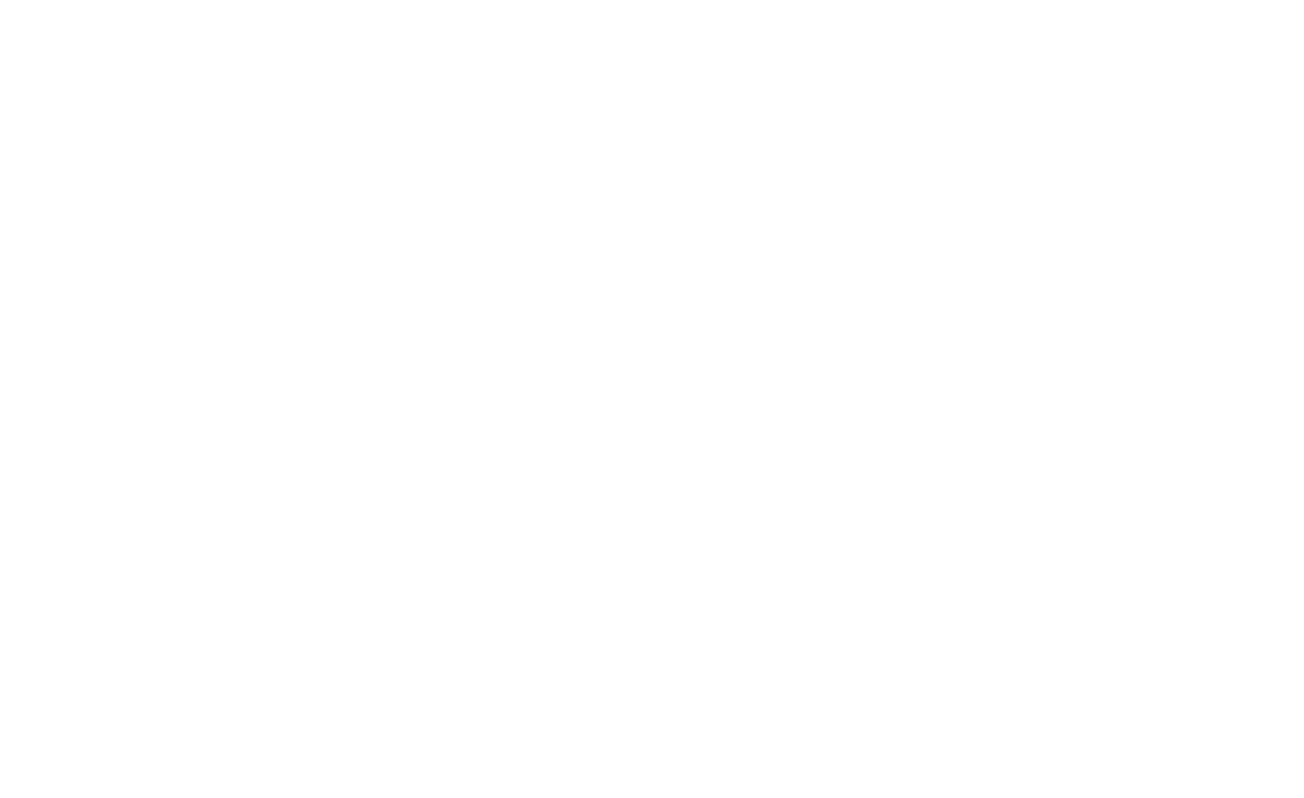
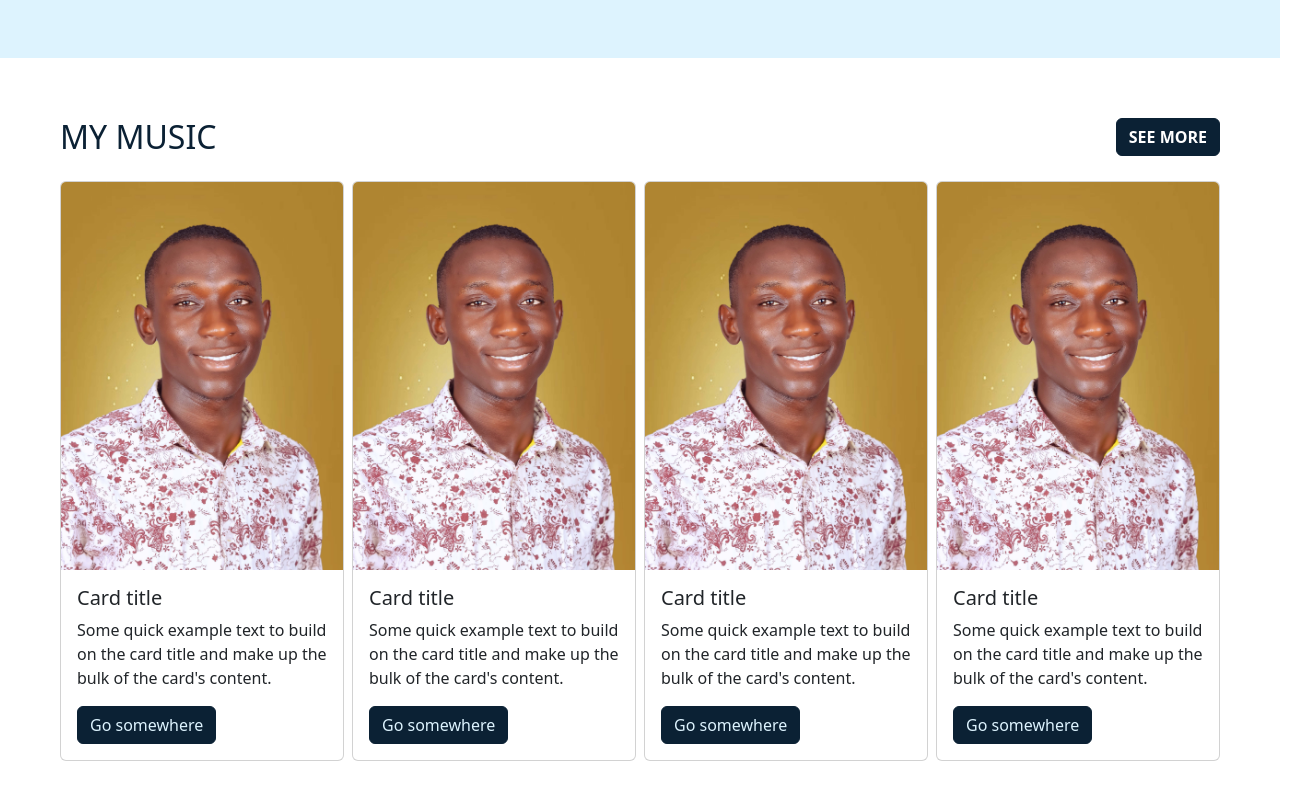
Before and after one commit to Olayinka-2/pelumi-music, a React (Vite) app: page / in a window 1280 px wide. Shown: the part 1542-2340 px from the top of the page, 1304 px wide, since content can reach past the window. Before the commit the page ends 1540 px from the top, so only its background shows below. Built offline with nearby package versions, Linux system fonts and the light colour scheme.

Commit message:
Add the video section

```diff
--- a/src/App.tsx
+++ b/src/App.tsx
@@ -1,17 +1,22 @@
-import Header from "./components/Header";
+import NavBar from "./components/NavBar";
 import HeroSection from "./components/HeroSection";
 import AboutMe from "./components/AboutMe";
+import Music from "./components/Music";
+import Video from "./components/Video";
+
 
 function App() {
 
   return (
     <>
     <header className="py-5">
-      <Header />
+      <NavBar />
       <HeroSection />
     </header>
     <main>
       <AboutMe />
+      <Music />
+      <Video />
     </main>
     </>
   )
--- a/src/components/HeroSection.tsx
+++ b/src/components/HeroSection.tsx
@@ -5,22 +5,20 @@ const HeroSection:React.FC = () => {
     <>
       <div className="container-md p-5 pb-0">
       <div className="row justify-content-center align-item-center">
-        <div className="col-md-5 text-center d-none d-md-block">
+        <div className="col-md-6 text-center d-none d-md-block">
           <img  src={myImage} alt="profile image" className="img-fluid img-height" />
         </div>
         <div className="col-md-5 text-center py-4">
           <div className='text-white'>
             <p className="display-2 fw-bold">Welcome</p>
             <p className="lh">Lorem ipsum dolor, sit amet consectetur adipisicing elit. Illo consectetur voluptates eius omnis similique, voluptas quasi quae expedita iste ut enim recusandae quidem, odit non repellendus cupiditate illum quisquam iure?</p>
-            <div className="ratio ratio-16x9">
               <div className="ratio ratio-16x9">
-              <iframe
-                src="https://www.youtube.com/embed/Z4ZL8aU-bAM"
-                title="YouTube video"
-                allowFullScreen
-              ></iframe>
+                <iframe
+                  src="https://www.youtube.com/embed/Z4ZL8aU-bAM"
+                  title="YouTube video"
+                  allowFullScreen
+                ></iframe>
             </div>
-          </div>
 
           </div>
         </div>
--- /dev/null
+++ b/src/components/Music.tsx
@@ -0,0 +1,65 @@
+import myImage from "../asset/profile.jpg";
+
+const Music:React.FC = () => {
+  return (
+    <>
+      <section id="music-section">
+        <div>
+          <div  className="d-flex flex-row justify-content-between align-item-center">
+            <h2 className="text-text-dark mb-4">MY MUSIC</h2>
+            <button className="btn btn-text-dark align-self-start fw-semibold">SEE MORE</button>
+          </div>
+          <div>
+          <div className="row g-2">
+
+            <div className=" col-md-6 col-xl-3">
+              <div className="card">
+                <img src={myImage} className="card-img-top" alt="..." />
+                <div className="card-body">
+                  <h5 className="card-title">Card title</h5>
+                  <p className="card-text">Some quick example text to build on the card title and make up the bulk of the card's content.</p>
+                  <a href="#" className="btn btn-text-dark text-accent-bg">Go somewhere</a>
+                </div>
+              </div>
+            </div>
+            <div className=" col-md-6 col-xl-3">
+              <div className="card">
+                <img src={myImage} className="card-img-top" alt="..." />
+                <div className="card-body">
+                  <h5 className="card-title">Card title</h5>
+                  <p className="card-text">Some quick example text to build on the card title and make up the bulk of the card's content.</p>
+                  <a href="#" className="btn btn-text-dark text-accent-bg">Go somewhere</a>
+                </div>
+              </div>
+            </div>
+            <div className=" col-md-6 col-xl-3">
+              <div className="card">
+                <img src={myImage} className="card-img-top" alt="..." />
+                <div className="card-body">
+                  <h5 className="card-title">Card title</h5>
+                  <p className="card-text">Some quick example text to build on the card title and make up the bulk of the card's content.</p>
+                  <a href="#" className="btn btn-text-dark text-accent-bg">Go somewhere</a>
+                </div>
+              </div>
+            </div>
+            <div className=" col-md-6 col-xl-3">
+              <div className="card">
+                <img src={myImage} className="card-img-top" alt="..." />
+                <div className="card-body">
+                  <h5 className="card-title">Card title</h5>
+                  <p className="card-text">Some quick example text to build on the card title and make up the bulk of the card's content.</p>
+                  <a href="#" className="btn btn-text-dark text-accent-bg">Go somewhere</a>
+                </div>
+              </div>
+            </div>
+
+
+            </div>
+          </div>
+        </div>
+      </section>
+    </>
+  )
+}
+
+export default Music;
--- a/src/components/Header.tsx
+++ b/src/components/NavBar.tsx
@@ -1,6 +1,6 @@
 import { useRef, useEffect } from "react";
 
-const Header:React.FC = () => {
+const NavBar:React.FC = () => {
 
   const navRef = useRef<HTMLElement>(null);
 
@@ -49,4 +49,4 @@ const Header:React.FC = () => {
   )
 }
 
-export default Header;
+export default NavBar;
--- /dev/null
+++ b/src/components/Video.tsx
@@ -0,0 +1,69 @@
+
+
+const Video:React.FC = () => {
+  return (
+    <>
+      <section id="video-section" className="bg-text-dark">
+        <div>
+          <div  className="d-flex flex-row justify-content-between align-item-center">
+            <h2 className="text-muted-cream mb-4">MY VIDEO</h2>
+            <button className="btn btn-muted-cream align-self-start fw-semibold">SEE MORE</button>
+          </div>
+          <div
+            id="videoCarousel"
+            className="carousel slide w-100"
+            data-bs-ride="carousel"
+            style={{ width: "95vw" }}
+          >
+            <div className="carousel-inner">
+
+              <div className="carousel-item active">
+                <div className="ratio ratio-16x9">
+                  <iframe
+                    src="https://www.youtube.com/embed/Z4ZL8aU-bAM"
+                    title="YouTube video"
+                    allowFullScreen
+                  ></iframe>
+                </div>
+              </div>
+
+              <div className="carousel-item">
+                <div className="ratio ratio-16x9">
+                  <iframe
+                    src="https://www.youtube.com/embed/Z4ZL8aU-bAM"
+                    title="YouTube video"
+                    allowFullScreen
+                  ></iframe>
+                </div>
+              </div>
+
+
+            </div>
+
+            <button
+              className="carousel-control-prev"
+              type="button"
+              data-bs-target="#videoCarousel"
+              data-bs-slide="prev"
+            >
+              <span className="carousel-control-prev-icon" aria-hidden="true"></span>
+              <span className="visually-hidden">Previous</span>
+            </button>
+            <button
+              className="carousel-control-next"
+              type="button"
+              data-bs-target="#videoCarousel"
+              data-bs-slide="next"
+            >
+              <span className="carousel-control-next-icon" aria-hidden="true"></span>
+              <span className="visually-hidden">Next</span>
+            </button>
+          </div>
+        </div>
+
+      </section>
+    </>
+  )
+}
+
+export default Video;
--- a/src/index.css
+++ b/src/index.css
@@ -41,7 +41,7 @@ img {
 /* About Section */
 
 section {
-  padding: 60px 0;
+  padding: 60px;
 }
 
 .about-btn:hover {
@@ -50,6 +50,23 @@ section {
   background: transparent;
   font-weight:  bold;
 }
+
+/* music section */
+.btn-text-dark:hover {
+  color: var(--text-dark);
+  background: transparent;
+  border: 1px solid var(--text-dark);
+}
+
+/* vedio section */
+
+
+.btn-muted-cream:hover {
+  border: 1px solid var(--white);
+  color: var(--white);
+  background: transparent;
+}
+
 
 
 /* body {
```
